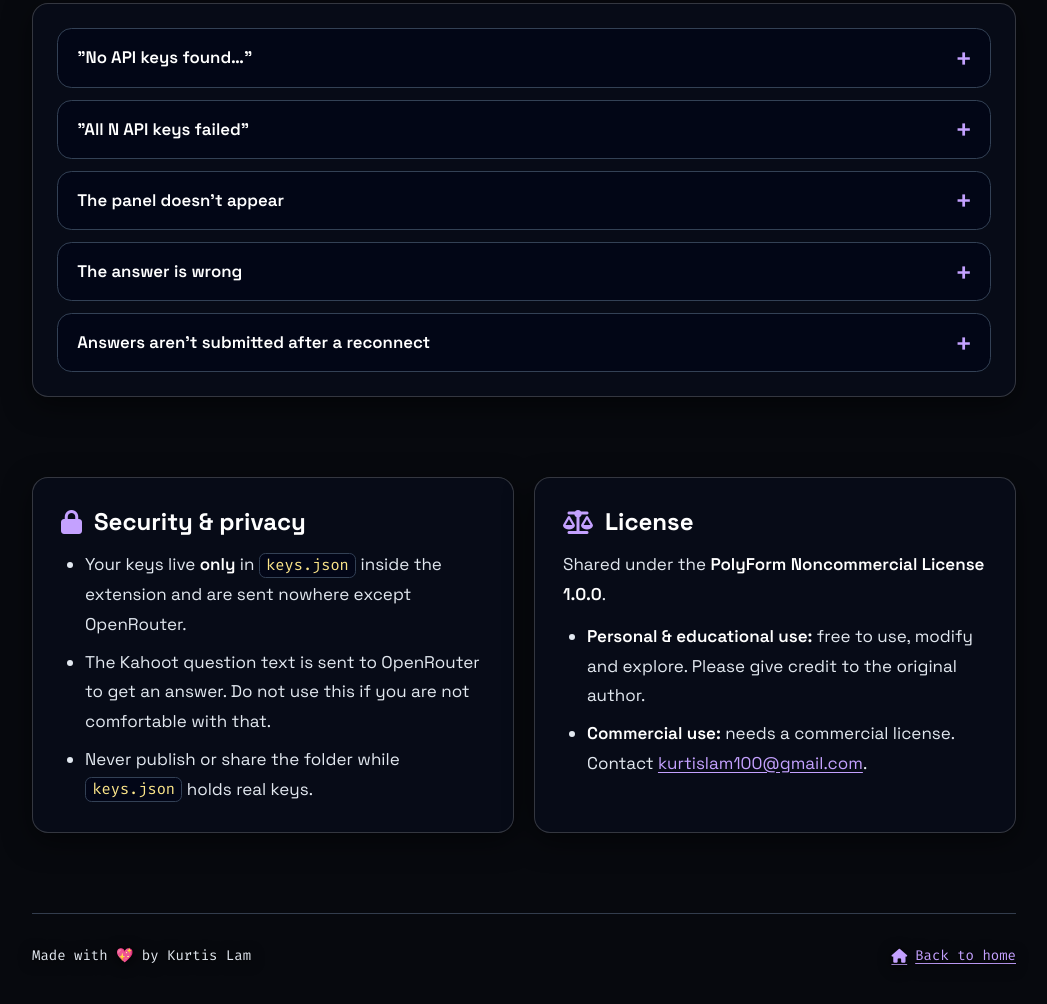
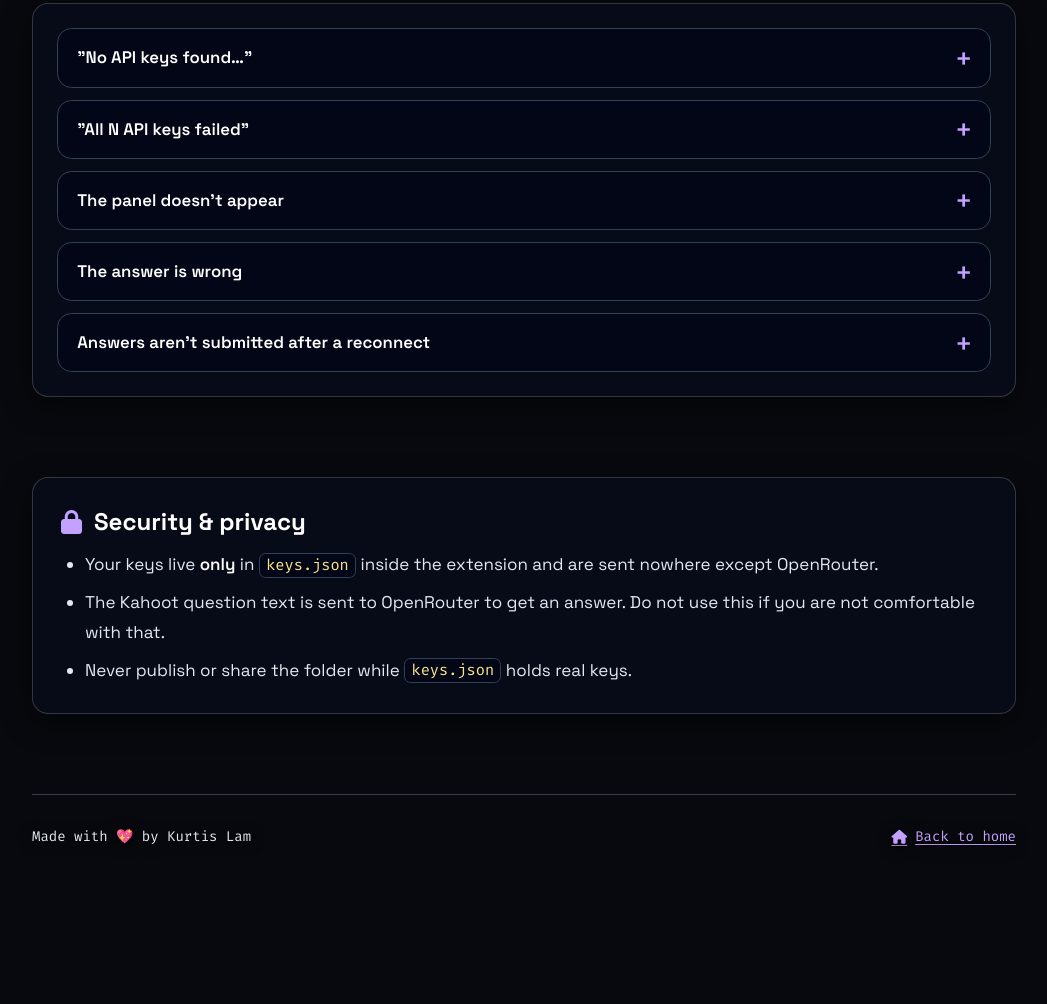
Before and after one commit to Kurtis-Lam/my-personal-webpage, a plain HTML site: page public/kahoot-hack.html in a window 1280 px wide. Shown: the part 5410-6414 px from the top of the page, without its empty margins (116-1163 px from the left). After the commit the page ends 6321 px from the top, so only its background shows below. Drawn offline with nearby package versions, Linux system fonts and the light colour scheme.

Commit message:
Add Kahoot Hack logo and remove license card
Show public/assets/kahoot-hack.png beside the heading when present. Remove the License card since it is already stated on GitHub, and make the privacy section a single column.

```diff
--- a/public/kahoot-hack.html
+++ b/public/kahoot-hack.html
@@ -180,7 +180,7 @@
         <i class="fa-brands fa-chrome"></i><span>Chrome Extension</span>
       </div>
       <h1 class="text-5xl sm:text-6xl md:text-7xl font-extrabold tracking-tight text-readable mb-5">
-        <i class="fa-solid fa-bolt text-[var(--accent)]"></i> <span class="gradient-title">Kahoot Hack</span>
+        <img src="/assets/kahoot-hack.png" alt="" class="inline-block align-middle w-10 h-10 sm:w-12 sm:h-12 md:w-16 md:h-16 rounded-xl object-cover mr-1" style="display:none" onload="this.style.display='inline-block';var i=this.parentNode.querySelector('i.fa-solid');if(i)i.style.display='none'" onerror="this.remove()"> <i class="fa-solid fa-bolt text-[var(--accent)]"></i> <span class="gradient-title">Kahoot Hack</span>
       </h1>
       <p class="max-w-2xl text-lg md:text-xl text-slate-100 leading-relaxed text-readable">
         A Chrome extension that reads the question on a Kahoot! game, asks an AI model for the answer through OpenRouter, then highlights it and can click it for you.
@@ -391,22 +391,14 @@
       </div>
     </section>
 
-    <!-- Privacy & license -->
-    <section id="privacy" class="grid grid-cols-1 md:grid-cols-2 gap-5">
+    <!-- Privacy -->
+    <section id="privacy" class="grid grid-cols-1 gap-5">
       <div class="glass-card rounded-2xl p-6 md:p-7 body-text space-y-3">
         <h2 class="text-2xl font-bold text-white flex items-center gap-3"><i class="fa-solid fa-lock text-[var(--accent)]"></i>Security &amp; privacy</h2>
         <ul class="list-disc pl-6 space-y-2">
           <li>Your keys live <strong>only</strong> in <span class="ic">keys.json</span> inside the extension and are sent nowhere except OpenRouter.</li>
           <li>The Kahoot question text is sent to OpenRouter to get an answer. Do not use this if you are not comfortable with that.</li>
           <li>Never publish or share the folder while <span class="ic">keys.json</span> holds real keys.</li>
-        </ul>
-      </div>
-      <div class="glass-card rounded-2xl p-6 md:p-7 body-text space-y-3">
-        <h2 class="text-2xl font-bold text-white flex items-center gap-3"><i class="fa-solid fa-scale-balanced text-[var(--accent)]"></i>License</h2>
-        <p>Shared under the <strong>PolyForm Noncommercial License 1.0.0</strong>.</p>
-        <ul class="list-disc pl-6 space-y-2">
-          <li><strong>Personal &amp; educational use:</strong> free to use, modify and explore. Please give credit to the original author.</li>
-          <li><strong>Commercial use:</strong> needs a commercial license. Contact <a href="mailto:kurtislam100@gmail.com">kurtislam100@gmail.com</a>.</li>
         </ul>
       </div>
     </section>
```
